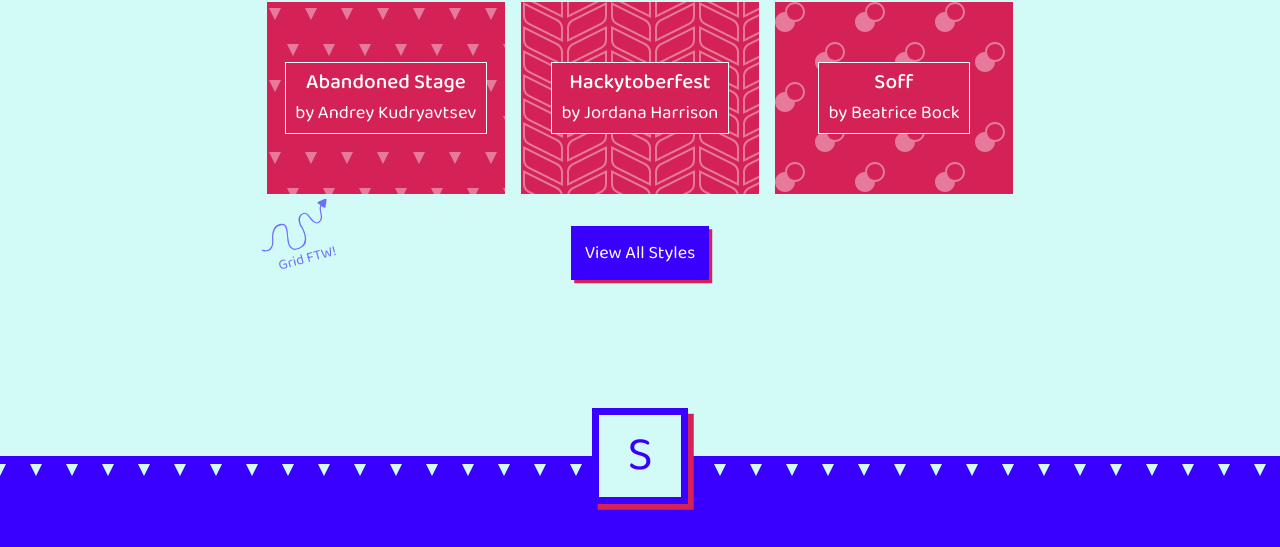
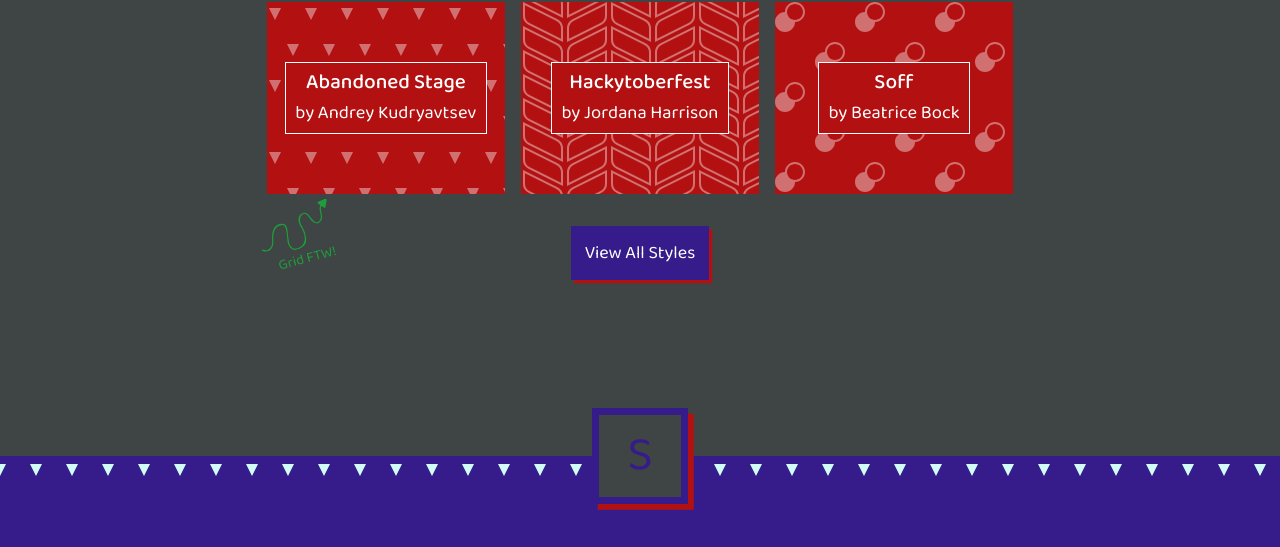
Before and after one commit to Nortories/StyleStage-ZenGarden, a website: page public/index.html in a window 1280 px wide. Shown: the part 4734-5281 px from the top of the page. Drawn offline with Linux system fonts and the light colour scheme.

Commit message:
messing with theme

```diff
--- a/package.json
+++ b/package.json
@@ -16,7 +16,7 @@
   "author": "5t3ph",
   "license": "ISC",
   "dependencies": {
-    "browser-sync": "^2.26.3",
+    "browser-sync": "^3.0.2",
     "npm-run-all": "^4.1.5",
     "sass": "^1.26.10"
   }
--- a/sass/_theme.scss
+++ b/sass/_theme.scss
@@ -1,7 +1,7 @@
-$color-primary: #3a00ff !default;
-$color-primary-alt: #6f6ffd !default;
-$color-secondary: #d42257 !default;
-$color-background: #d2fbf7 !default;
+$color-primary: #361c8a !default;
+$color-primary-alt: #1e9e3a !default;
+$color-secondary: #b31111 !default;
+$color-background: #3f4444 !default;
 
 $brand-colors: (
   primary: $color-primary,
```
Also changed, not shown: public/style.css, 1 other file.
